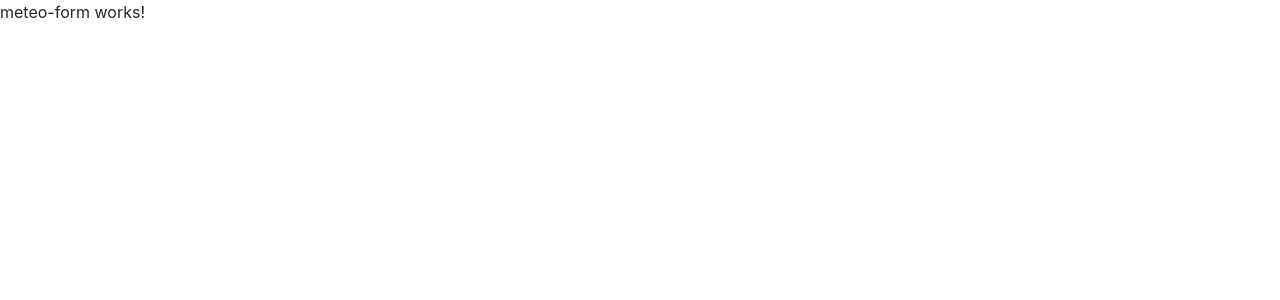
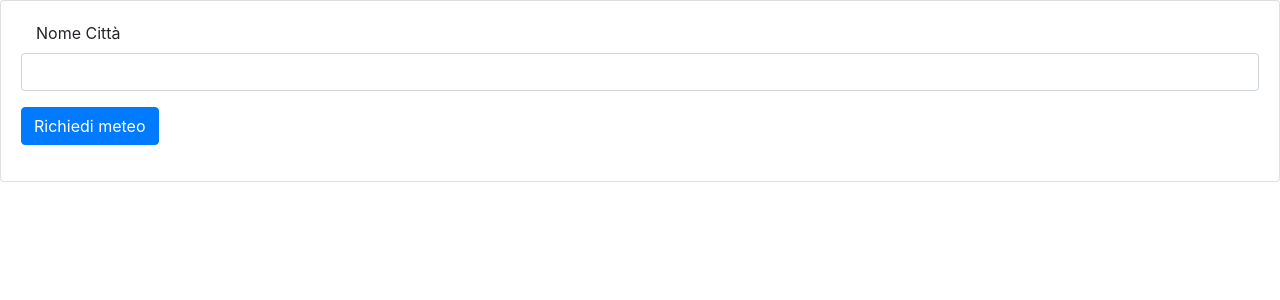
Before and after one commit to StefanoChessa/esit-frontend, an Angular app: page / in a window 1280 px wide. Shown: the top 300 px of the page. Built offline with nearby package versions, Linux system fonts and the light colour scheme.

Commit message:
Aggiunta form al componente

```diff
--- a/src/app/meteo-form/meteo-form.component.html
+++ b/src/app/meteo-form/meteo-form.component.html
@@ -1 +1,13 @@
-<p>meteo-form works!</p>
+<div class="card">
+  <div class="card-body">
+    <form>
+      <div class="form-group">
+        <label class="col-md-4">Nome Città</label>
+        <input type="text" class="form-control" />
+      </div>
+      <div class="form-group">
+        <button type="submit" class="btn btn-primary">Richiedi meteo</button>
+      </div>
+    </form>
+  </div>
+</div>
```
Also changed, not shown: src/app/app.component.html (line endings or trailing spaces).
